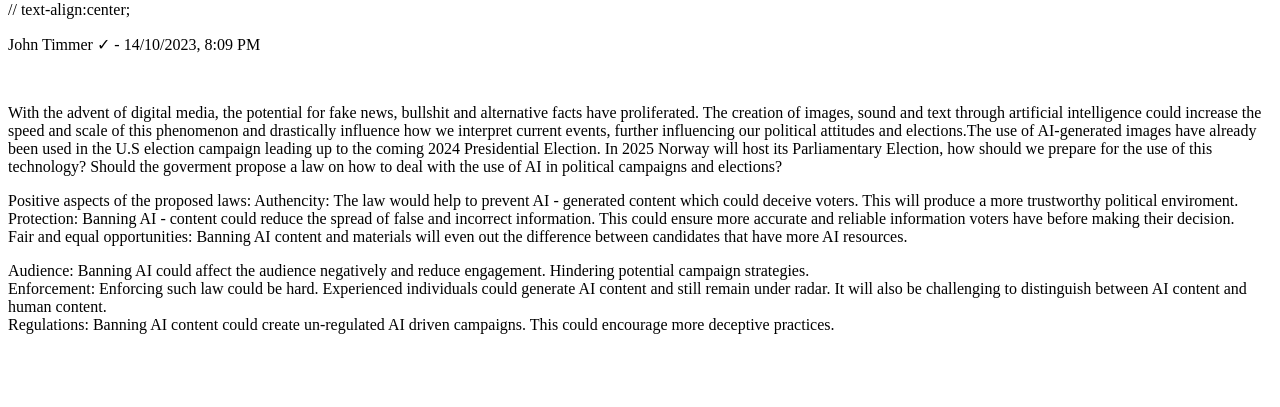
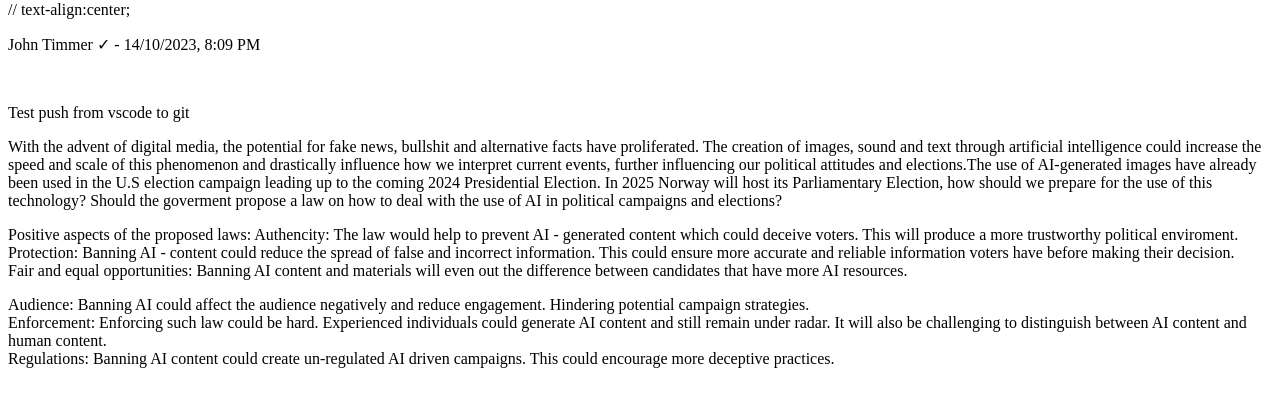
Before and after one commit to OsloMet-web/Oblig2-Group62, a plain HTML site: page oblig2/pages/page1.html in a window 1280 px wide. Shown: the part 105-512 px from the top of the page. Drawn offline with Linux system fonts and the light colour scheme.

Commit message:
coca cola

```diff
--- a/oblig2/pages/page1.html
+++ b/oblig2/pages/page1.html
@@ -18,6 +18,7 @@
       <p class="author"> John Timmer &#10003 - 14/10/2023, 8:09 PM </p>
       <img src=" ">
       <div class="content">
+        <p> Test push from vscode to git</p>
         <p class = "introduction">
           With the advent of digital media, the potential for fake news, bullshit and alternative facts have proliferated.
           The creation of images, sound and text through artificial intelligence could increase the speed and scale of this phenomenon
```
